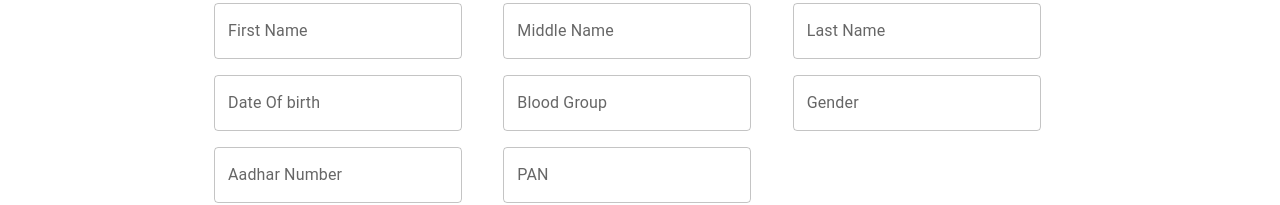
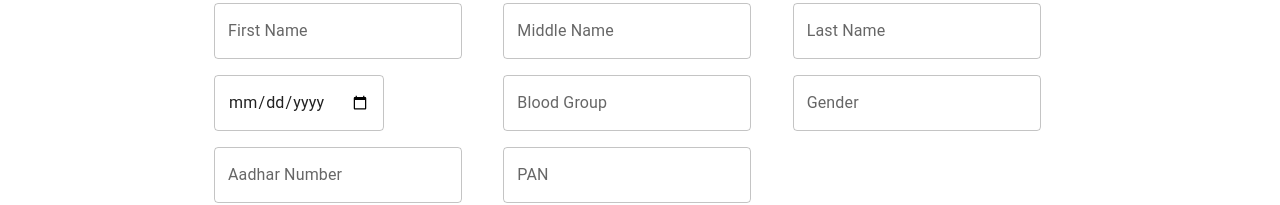
Before and after one commit to kasamokeDev/Ursu-Yuvajana-Vedike, a Next.js app: page /memberRegistration in a window 1280 px wide. Shown: the part 267-472 px from the top of the page. Built offline with nearby package versions, Linux system fonts and the light colour scheme.

Commit message:
some changes

```diff
--- a/components/member-registration/RegistrationForm.js
+++ b/components/member-registration/RegistrationForm.js
@@ -66,7 +66,7 @@ function RegistrationForm() {
             ></TextField>
           </Grid>
           <Grid item xs={12} sm={4}>
-            <TextField label="Date Of birth"></TextField>
+            <TextField type='date' {...register('dob')}></TextField>
           </Grid>
           <Grid item xs={12} sm={4}>
             <TextField
```
Also changed, not shown: 2 other files (tests, documents, lock files or other folders).
